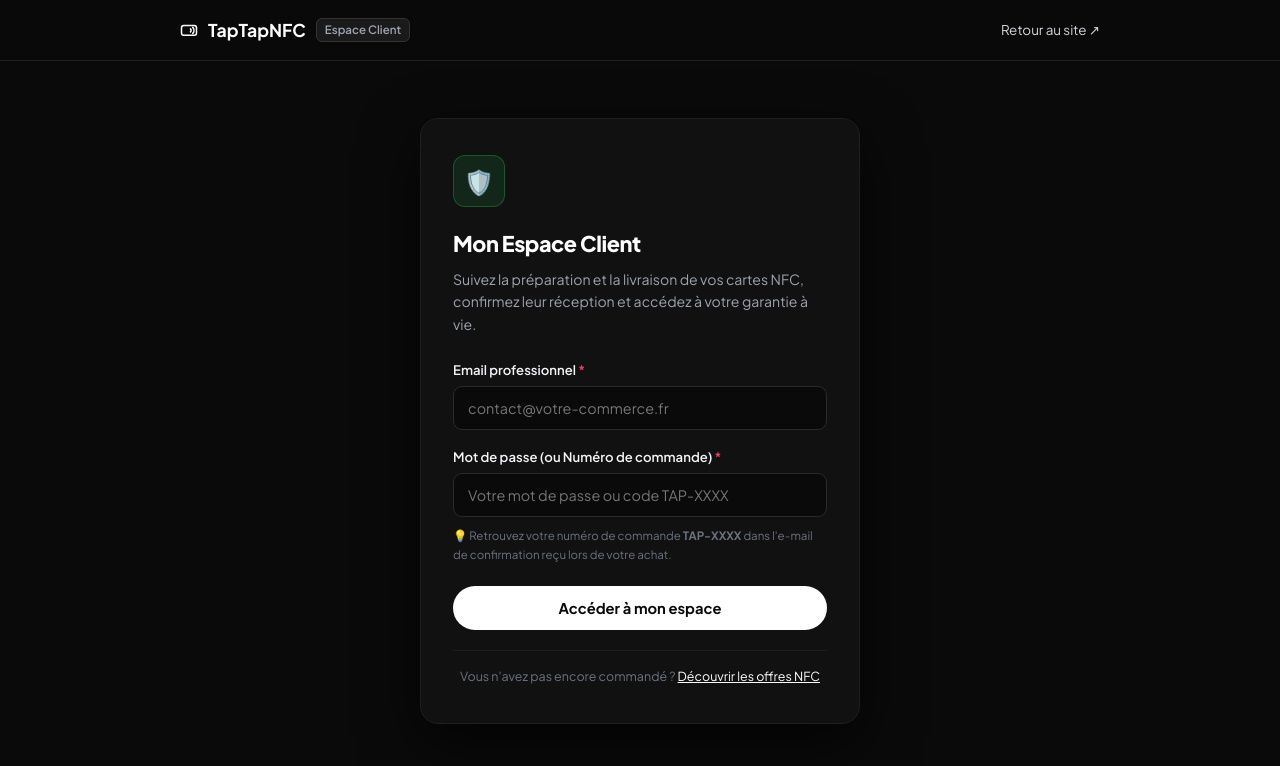
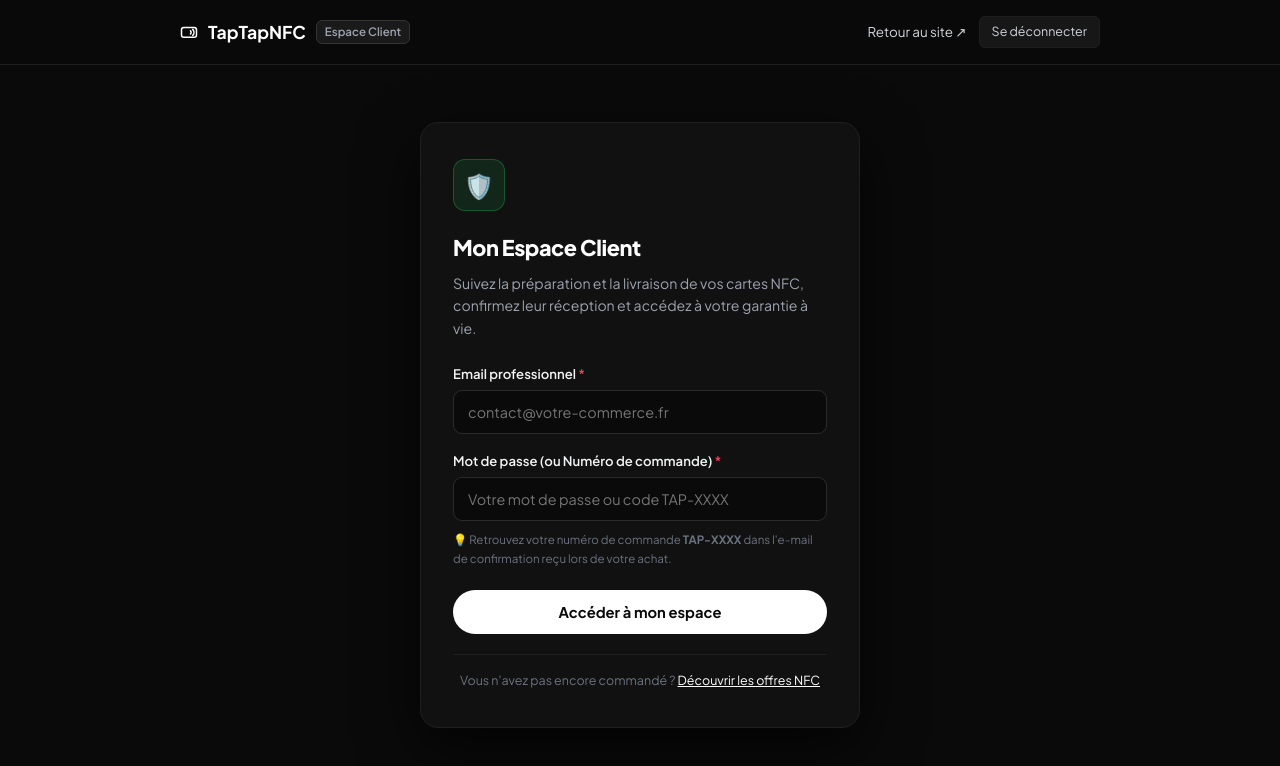
Before and after one commit to eliottquinzain-cell/site-nfc, a website: page client.html in a window 1280 px wide. Drawn offline with Linux system fonts and the light colour scheme; no server answers.

Commit message:
fix: ensure logout button is visible in header

```diff
--- a/client.html
+++ b/client.html
@@ -126,9 +126,9 @@
                 <span class="brand-badge">Espace Client</span>
             </a>
 
-            <div class="header-nav">
+            <div class="header-nav" style="display:flex;align-items:center;gap:12px;">
                 <a href="/" target="_blank">Retour au site ↗</a>
-                <button id="logoutBtn" style="display:none;background:none;border:1px solid var(--border);color:var(--text-light);padding:5px 12px;border-radius:6px;cursor:pointer;font-size:.78rem;" onclick="logoutClient()">Déconnexion</button>
+                <a href="/api/auth/logout" style="background:rgba(255,255,255,0.06);border:1px solid var(--border);color:#d1d5db;padding:5px 12px;border-radius:6px;font-size:.78rem;text-decoration:none;display:inline-flex;align-items:center;gap:4px;">Se déconnecter</a>
             </div>
         </div>
     </header>
```
